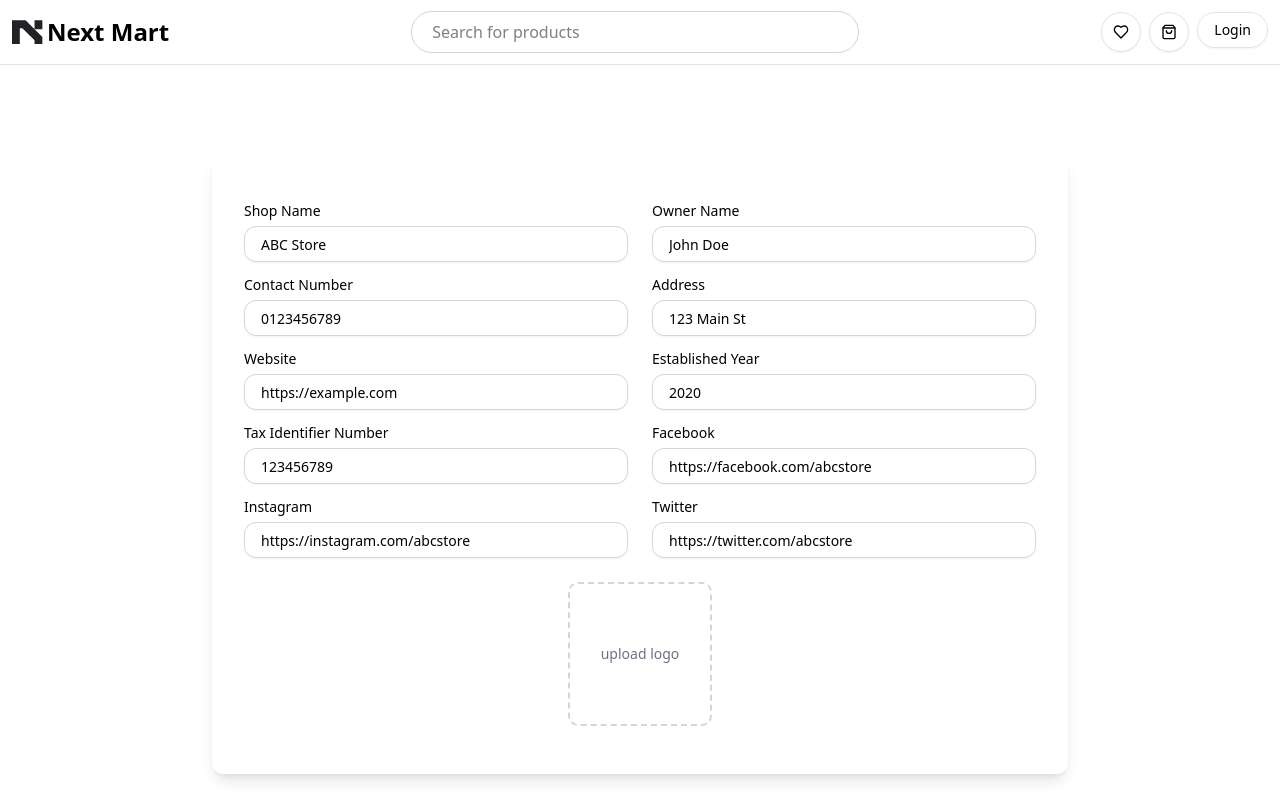
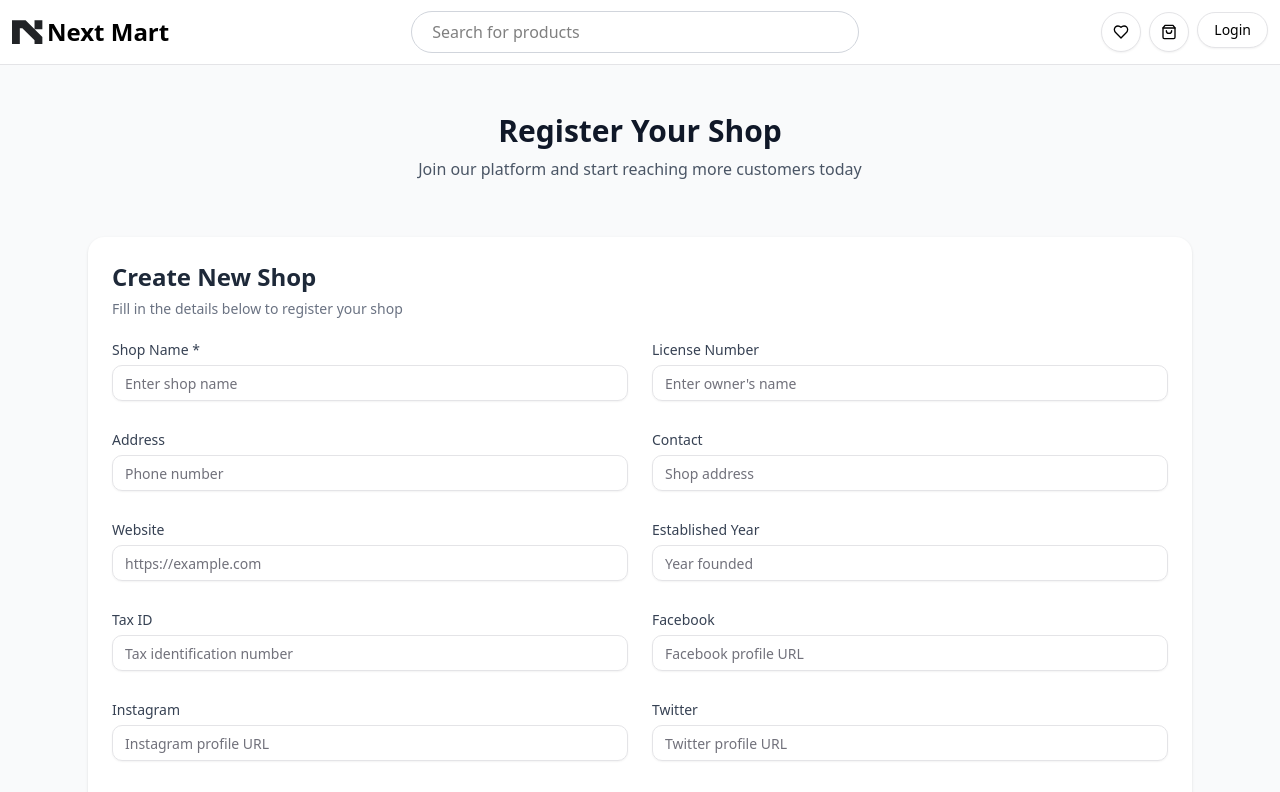
Before and after one commit to J-sense/E-commerce, a Next.js app: page /create-shop in a window 1280 px wide. Shown: the top 792 px of the page. Built offline with nearby package versions, Linux system fonts and the light colour scheme; no server answers.

Commit message:
lets start

```diff
--- a/src/app/(withCommonLayout)/create-shop/page.tsx
+++ b/src/app/(withCommonLayout)/create-shop/page.tsx
@@ -2,8 +2,18 @@ import Create from "@/components/modules/shop/Create";
 
 const CreateShop = () => {
   return (
-    <div className="flex h-screen w-full justify-center items-center">
-      <Create />
+    <div className="min-h-screen w-full bg-gray-50 py-12 px-4 sm:px-6 lg:px-8">
+      <div className="max-w-6xl mx-auto">
+        <div className="text-center mb-8">
+          <h1 className="text-3xl font-bold text-gray-900 mb-2">
+            Register Your Shop
+          </h1>
+          <p className="text-gray-600 max-w-2xl mx-auto">
+            Join our platform and start reaching more customers today
+          </p>
+        </div>
+        <Create />
+      </div>
     </div>
   );
 };
--- a/src/components/modules/shop/Create.tsx
+++ b/src/components/modules/shop/Create.tsx
@@ -1,3 +1,4 @@
+/* eslint-disable @typescript-eslint/no-unused-vars */
 "use client";
 import NMImageUpload from "@/components/ui/core/NMImageUploader";
 import ImagePreviewer from "@/components/ui/core/NMImageUploader/ImagePreviewer";
@@ -10,42 +11,52 @@ import {
   FormMessage,
 } from "@/components/ui/form";
 import { Input } from "@/components/ui/input";
+import { Textarea } from "@/components/ui/textarea";
 import { useState } from "react";
-import { useForm } from "react-hook-form";
+import { FieldValues, SubmitHandler, useForm } from "react-hook-form";
+import { Card, CardHeader, CardTitle, CardContent } from "@/components/ui/card";
+import { Button } from "@/components/ui/button";
 
 const Create = () => {
   const [imageFiles, setImageFiles] = useState<File[] | []>([]);
   const [imagePreview, setImagePreview] = useState<string[] | []>([]);
-  const form = useForm({
-    defaultValues: {
-      shopName: "ABC Store",
-      ownerName: "John Doe",
-      contactNumber: "0123456789",
-      address: "123 Main St",
-      website: "https://example.com",
-      establishedYear: "2020",
-      taxId: "123456789",
-      facebook: "https://facebook.com/abcstore",
-      instagram: "https://instagram.com/abcstore",
-      twitter: "https://twitter.com/abcstore",
-    },
-  });
+  const form = useForm();
+  const onSubmit: SubmitHandler<FieldValues> = (data) => {
+    const serviceOffer = data.servicesOffered.split(",").trim();
+    console.log(serviceOffer);
+  };
+  return (
+    <div className="max-w-6xl mx-auto p-6">
+      <Card className="border-0 shadow-sm">
+        <CardHeader>
+          <CardTitle className="text-2xl font-bold text-gray-800">
+            Create New Shop
+          </CardTitle>
+          <p className="text-sm text-gray-500">
+            Fill in the details below to register your shop
+          </p>
+        </CardHeader>
 
-  return (
-    <div className="max-w-5xl mx-auto p-8 bg-white shadow-lg rounded-lg">
+        <CardContent>
           <Form {...form}>
-        <div className="flex flex-wrap gap-6 my-4">
+            <form onSubmit={form.handleSubmit(onSubmit)}>
+              <div className="space-y-8">
+                {/* Shop Basic Information */}
+                <div className="grid grid-cols-1 md:grid-cols-2 gap-6">
                   <FormField
                     control={form.control}
                     name="shopName"
                     render={({ field }) => (
-              <FormItem className="flex-1 min-w-[300px]">
-                <FormLabel>Shop Name</FormLabel>
+                      <FormItem>
+                        <FormLabel className="text-gray-700">
+                          Shop Name *
+                        </FormLabel>
                         <FormControl>
                           <Input
                             {...field}
-                    value={field.value}
-                    className="w-full p-4 rounded-lg border border-gray-300 focus:outline-none focus:ring-2 focus:ring-blue-500"
+                            value={field.value || ""}
+                            className="focus-visible:ring-2 focus-visible:ring-primary/50"
+                            placeholder="Enter shop name"
                           />
                         </FormControl>
                         <FormMessage />
@@ -54,15 +65,18 @@ const Create = () => {
                   />
                   <FormField
                     control={form.control}
-            name="ownerName"
+                    name="businessLicenseNumber"
                     render={({ field }) => (
-              <FormItem className="flex-1 min-w-[300px]">
-                <FormLabel>Owner Name</FormLabel>
+                      <FormItem>
+                        <FormLabel className="text-gray-700">
+                          License Number
+                        </FormLabel>
                         <FormControl>
                           <Input
                             {...field}
-                    value={field.value}
-                    className="w-full p-4 rounded-lg border border-gray-300 focus:outline-none focus:ring-2 focus:ring-blue-500"
+                            value={field.value || ""}
+                            className="focus-visible:ring-2 focus-visible:ring-primary/50"
+                            placeholder="Enter owner's name"
                           />
                         </FormControl>
                         <FormMessage />
@@ -71,18 +85,20 @@ const Create = () => {
                   />
                 </div>
 
-        <div className="flex flex-wrap gap-6 my-4">
+                {/* Contact Information */}
+                <div className="grid grid-cols-1 md:grid-cols-2 gap-6">
                   <FormField
                     control={form.control}
-            name="contactNumber"
+                    name="address"
                     render={({ field }) => (
-              <FormItem className="flex-1 min-w-[300px]">
-                <FormLabel>Contact Number</FormLabel>
+                      <FormItem>
+                        <FormLabel className="text-gray-700">Address</FormLabel>
                         <FormControl>
                           <Input
                             {...field}
-                    value={field.value}
-                    className="w-full p-4 rounded-lg border border-gray-300 focus:outline-none focus:ring-2 focus:ring-blue-500"
+                            value={field.value || ""}
+                            className="focus-visible:ring-2 focus-visible:ring-primary/50"
+                            placeholder="Phone number"
                           />
                         </FormControl>
                         <FormMessage />
@@ -91,15 +107,16 @@ const Create = () => {
                   />
                   <FormField
                     control={form.control}
-            name="address"
+                    name="contactNumber"
                     render={({ field }) => (
-              <FormItem className="flex-1 min-w-[300px]">
-                <FormLabel>Address</FormLabel>
+                      <FormItem>
+                        <FormLabel className="text-gray-700">Contact</FormLabel>
                         <FormControl>
                           <Input
                             {...field}
-                    value={field.value}
-                    className="w-full p-4 rounded-lg border border-gray-300 focus:outline-none focus:ring-2 focus:ring-blue-500"
+                            value={field.value || ""}
+                            className="focus-visible:ring-2 focus-visible:ring-primary/50"
+                            placeholder="Shop address"
                           />
                         </FormControl>
                         <FormMessage />
@@ -108,18 +125,20 @@ const Create = () => {
                   />
                 </div>
 
-        <div className="flex flex-wrap gap-6 my-4">
+                {/* Business Details */}
+                <div className="grid grid-cols-1 md:grid-cols-2 gap-6">
                   <FormField
                     control={form.control}
                     name="website"
                     render={({ field }) => (
-              <FormItem className="flex-1 min-w-[300px]">
-                <FormLabel>Website</FormLabel>
+                      <FormItem>
+                        <FormLabel className="text-gray-700">Website</FormLabel>
                         <FormControl>
                           <Input
                             {...field}
-                    value={field.value}
-                    className="w-full p-4 rounded-lg border border-gray-300 focus:outline-none focus:ring-2 focus:ring-blue-500"
+                            value={field.value || ""}
+                            className="focus-visible:ring-2 focus-visible:ring-primary/50"
+                            placeholder="https://example.com"
                           />
                         </FormControl>
                         <FormMessage />
@@ -130,13 +149,16 @@ const Create = () => {
                     control={form.control}
                     name="establishedYear"
                     render={({ field }) => (
-              <FormItem className="flex-1 min-w-[300px]">
-                <FormLabel>Established Year</FormLabel>
+                      <FormItem>
+                        <FormLabel className="text-gray-700">
+                          Established Year
+                        </FormLabel>
                         <FormControl>
                           <Input
                             {...field}
-                    value={field.value}
-                    className="w-full p-4 rounded-lg border border-gray-300 focus:outline-none focus:ring-2 focus:ring-blue-500"
+                            value={field.value || ""}
+                            className="focus-visible:ring-2 focus-visible:ring-primary/50"
+                            placeholder="Year founded"
                           />
                         </FormControl>
                         <FormMessage />
@@ -145,18 +167,20 @@ const Create = () => {
                   />
                 </div>
 
-        <div className="flex flex-wrap gap-6 my-4">
+                {/* Tax and Social Media */}
+                <div className="grid grid-cols-1 md:grid-cols-2 gap-6">
                   <FormField
                     control={form.control}
-            name="taxId"
+                    name="taxIdentificationNumber"
                     render={({ field }) => (
-              <FormItem className="flex-1 min-w-[300px]">
-                <FormLabel>Tax Identifier Number</FormLabel>
+                      <FormItem>
+                        <FormLabel className="text-gray-700">Tax ID</FormLabel>
                         <FormControl>
                           <Input
                             {...field}
-                    value={field.value}
-                    className="w-full p-4 rounded-lg border border-gray-300 focus:outline-none focus:ring-2 focus:ring-blue-500"
+                            value={field.value || ""}
+                            className="focus-visible:ring-2 focus-visible:ring-primary/50"
+                            placeholder="Tax identification number"
                           />
                         </FormControl>
                         <FormMessage />
@@ -165,15 +189,18 @@ const Create = () => {
                   />
                   <FormField
                     control={form.control}
-            name="facebook"
+                    name="socialMediaLinks.facebook"
                     render={({ field }) => (
-              <FormItem className="flex-1 min-w-[300px]">
-                <FormLabel>Facebook</FormLabel>
+                      <FormItem>
+                        <FormLabel className="text-gray-700">
+                          Facebook
+                        </FormLabel>
                         <FormControl>
                           <Input
                             {...field}
-                    value={field.value}
-                    className="w-full p-4 rounded-lg border border-gray-300 focus:outline-none focus:ring-2 focus:ring-blue-500"
+                            value={field.value || ""}
+                            className="focus-visible:ring-2 focus-visible:ring-primary/50"
+                            placeholder="Facebook profile URL"
                           />
                         </FormControl>
                         <FormMessage />
@@ -182,18 +209,22 @@ const Create = () => {
                   />
                 </div>
 
-        <div className="flex flex-wrap gap-6 my-4">
+                {/* Additional Social Media */}
+                <div className="grid grid-cols-1 md:grid-cols-2 gap-6">
                   <FormField
                     control={form.control}
-            name="instagram"
+                    name="socialMediaLinks.instagram"
                     render={({ field }) => (
-              <FormItem className="flex-1 min-w-[300px]">
-                <FormLabel>Instagram</FormLabel>
+                      <FormItem>
+                        <FormLabel className="text-gray-700">
+                          Instagram
+                        </FormLabel>
                         <FormControl>
                           <Input
                             {...field}
-                    value={field.value}
-                    className="w-full p-4 rounded-lg border border-gray-300 focus:outline-none focus:ring-2 focus:ring-blue-500"
+                            value={field.value || ""}
+                            className="focus-visible:ring-2 focus-visible:ring-primary/50"
+                            placeholder="Instagram profile URL"
                           />
                         </FormControl>
                         <FormMessage />
@@ -202,21 +233,48 @@ const Create = () => {
                   />
                   <FormField
                     control={form.control}
-            name="twitter"
+                    name="socialMediaLinks.twitter"
                     render={({ field }) => (
-              <FormItem className="flex-1 min-w-[300px]">
-                <FormLabel>Twitter</FormLabel>
+                      <FormItem>
+                        <FormLabel className="text-gray-700">Twitter</FormLabel>
                         <FormControl>
                           <Input
                             {...field}
-                    value={field.value}
-                    className="w-full p-4 rounded-lg border border-gray-300 focus:outline-none focus:ring-2 focus:ring-blue-500"
+                            value={field.value || ""}
+                            className="focus-visible:ring-2 focus-visible:ring-primary/50"
+                            placeholder="Twitter profile URL"
                           />
                         </FormControl>
                         <FormMessage />
                       </FormItem>
                     )}
                   />
+                </div>
+
+                {/* Services and Logo */}
+                <div className="grid grid-cols-1 md:grid-cols-2 gap-4 justify-center">
+                  <FormField
+                    name="servicesOffered"
+                    render={({ field }) => (
+                      <FormItem>
+                        <FormLabel className="text-gray-700">
+                          Services Offered
+                        </FormLabel>
+                        <FormControl>
+                          <Textarea
+                            {...field}
+                            value={field.value || ""}
+                            className="focus-visible:ring-2 focus-visible:ring-primary/50 min-h-[180px]"
+                            placeholder="Describe the services your shop provides"
+                          />
+                        </FormControl>
+                      </FormItem>
+                    )}
+                  />
+                  <div className="space-y-2">
+                    <FormLabel className="text-gray-700 block">
+                      Shop Logo
+                    </FormLabel>
                     {imagePreview.length > 0 ? (
                       <ImagePreviewer
                         setImageFiles={setImageFiles}
@@ -227,11 +285,30 @@ const Create = () => {
                       <NMImageUpload
                         setImageFiles={setImageFiles}
                         setImagePreview={setImagePreview}
-              label="upload logo"
+                        label="Upload logo"
+                        className="border-2 border-dashed border-gray-300 rounded-lg p-2 hover:border-primary transition-colors"
                       />
                     )}
+                    <p className="text-xs text-gray-500">
+                      Recommended size: 300x300px, Max file size: 5MB
+                    </p>
                   </div>
+                </div>
+
+                {/* Submit Button */}
+                <div className="flex justify-end pt-6">
+                  <Button
+                    type="submit"
+                    className="px-8 py-4 text-base bg-primary hover:bg-primary/90"
+                  >
+                    Create Shop
+                  </Button>
+                </div>
+              </div>
+            </form>
           </Form>
+        </CardContent>
+      </Card>
     </div>
   );
 };
--- a/src/components/shared/Navbar.tsx
+++ b/src/components/shared/Navbar.tsx
@@ -45,7 +45,7 @@ export default function Navbar() {
           {user ? (
             <>
               {" "}
-              <Link href="/login">
+              <Link href="/create-shop">
                 <Button className="rounded-full " variant="outline">
                   Create a shop
                 </Button>
--- /dev/null
+++ b/src/components/ui/card.tsx
@@ -0,0 +1,92 @@
+import * as React from "react"
+
+import { cn } from "@/lib/utils"
+
+function Card({ className, ...props }: React.ComponentProps<"div">) {
+  return (
+    <div
+      data-slot="card"
+      className={cn(
+        "bg-card text-card-foreground flex flex-col gap-6 rounded-xl border py-6 shadow-sm",
+        className
+      )}
+      {...props}
+    />
+  )
+}
+
+function CardHeader({ className, ...props }: React.ComponentProps<"div">) {
+  return (
+    <div
+      data-slot="card-header"
+      className={cn(
+        "@container/card-header grid auto-rows-min grid-rows-[auto_auto] items-start gap-1.5 px-6 has-data-[slot=card-action]:grid-cols-[1fr_auto] [.border-b]:pb-6",
+        className
+      )}
+      {...props}
+    />
+  )
+}
+
+function CardTitle({ className, ...props }: React.ComponentProps<"div">) {
+  return (
+    <div
+      data-slot="card-title"
+      className={cn("leading-none font-semibold", className)}
+      {...props}
+    />
+  )
+}
+
+function CardDescription({ className, ...props }: React.ComponentProps<"div">) {
+  return (
+    <div
+      data-slot="card-description"
+      className={cn("text-muted-foreground text-sm", className)}
+      {...props}
+    />
+  )
+}
+
+function CardAction({ className, ...props }: React.ComponentProps<"div">) {
+  return (
+    <div
+      data-slot="card-action"
+      className={cn(
+        "col-start-2 row-span-2 row-start-1 self-start justify-self-end",
+        className
+      )}
+      {...props}
+    />
+  )
+}
+
+function CardContent({ className, ...props }: React.ComponentProps<"div">) {
+  return (
+    <div
+      data-slot="card-content"
+      className={cn("px-6", className)}
+      {...props}
+    />
+  )
+}
+
+function CardFooter({ className, ...props }: React.ComponentProps<"div">) {
+  return (
+    <div
+      data-slot="card-footer"
+      className={cn("flex items-center px-6 [.border-t]:pt-6", className)}
+      {...props}
+    />
+  )
+}
+
+export {
+  Card,
+  CardHeader,
+  CardFooter,
+  CardTitle,
+  CardAction,
+  CardDescription,
+  CardContent,
+}
--- /dev/null
+++ b/src/components/ui/textarea.tsx
@@ -0,0 +1,18 @@
+import * as React from "react"
+
+import { cn } from "@/lib/utils"
+
+function Textarea({ className, ...props }: React.ComponentProps<"textarea">) {
+  return (
+    <textarea
+      data-slot="textarea"
+      className={cn(
+        "border-input placeholder:text-muted-foreground focus-visible:border-ring focus-visible:ring-ring/50 aria-invalid:ring-destructive/20 dark:aria-invalid:ring-destructive/40 aria-invalid:border-destructive dark:bg-input/30 flex field-sizing-content min-h-16 w-full rounded-md border bg-transparent px-3 py-2 text-base shadow-xs transition-[color,box-shadow] outline-none focus-visible:ring-[3px] disabled:cursor-not-allowed disabled:opacity-50 md:text-sm",
+        className
+      )}
+      {...props}
+    />
+  )
+}
+
+export { Textarea }
```
Lines whose indentation alone changed are shown as unchanged.
